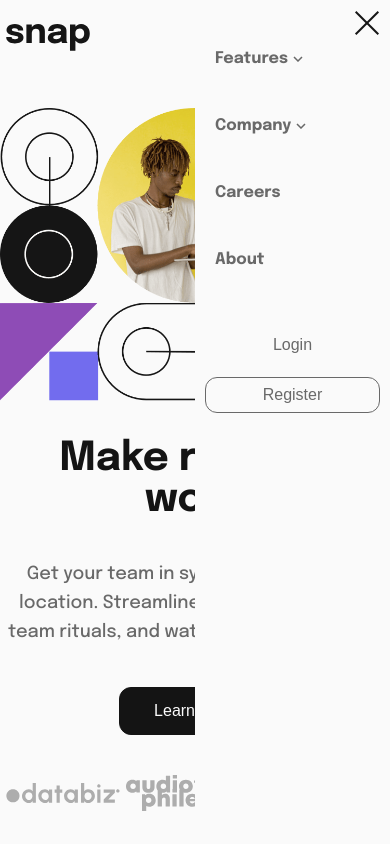
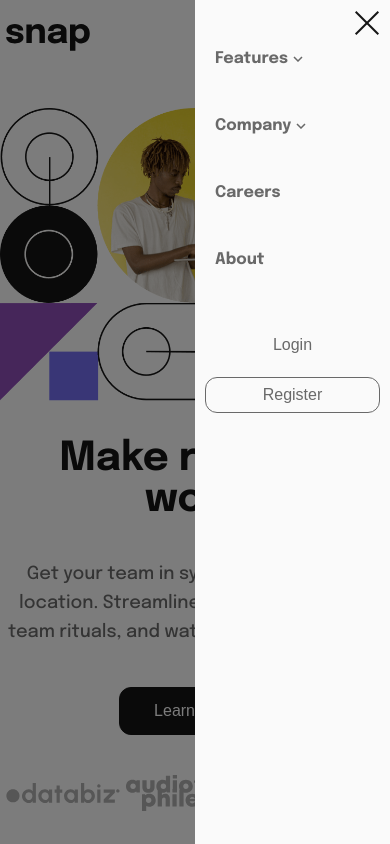
Before and after one commit to talebSleiman/Intro-Section-With-Dropdown-Navigation, a plain HTML site: page index.html in a window 390 px wide. Both pictures are taken after a click on the picture 368 px from the left and 37 px from the top of the page. Drawn offline with Linux system fonts and the light colour scheme.

Commit message:
Add Overlay To Nav Menu On Mobile Screen

```diff
--- a/css/style.css
+++ b/css/style.css
@@ -201,6 +201,10 @@ header div:nth-child(2) button:last-child:hover {
     border-color: var(--almostBlack);
 }
 
+header .overlay {
+    display: none;
+}
+
 @media (max-width: 767px) {
     header {
         padding: 0 6px;
@@ -224,6 +228,18 @@ header div:nth-child(2) button:last-child:hover {
         height: 100vh;
         background-color: var(--almostWhite);
         flex-direction: column;
+        z-index: 2;
+    }
+
+    header .overlay.active {
+        display: block;
+        position: absolute;
+        top: 0;
+        left: 0;
+        width: 100%;
+        height: 100vh;
+        background-color: rgba(0, 0, 0, 0.5);
+        z-index: 1;
     }
 
     header nav.active .icon-close-menu {
--- a/index.html
+++ b/index.html
@@ -71,6 +71,7 @@
             <button>Register</button>
         </div>
         <img class="icon-menu" src="./images/icon-menu.svg" alt="Menu Icon">
+        <div class="overlay"></div>
     </header>
     <main>
         <div class="container">
--- a/main.js
+++ b/main.js
@@ -9,14 +9,17 @@ let companyBlog = document.querySelector(".company-blog");
 
 let closeMenu = document.querySelector(".icon-close-menu");
 let openMenu = document.querySelector(".icon-menu");
+let overlay = document.querySelector(".overlay")
 let nav = document.querySelector("nav");
 
 openMenu.addEventListener("click", () => {
     nav.classList.add("active");
+    overlay.classList.add("active");
 });
 
 closeMenu.addEventListener("click", () => {
     nav.classList.remove("active");
+    overlay.classList.remove("active");
 });
 
 
```
